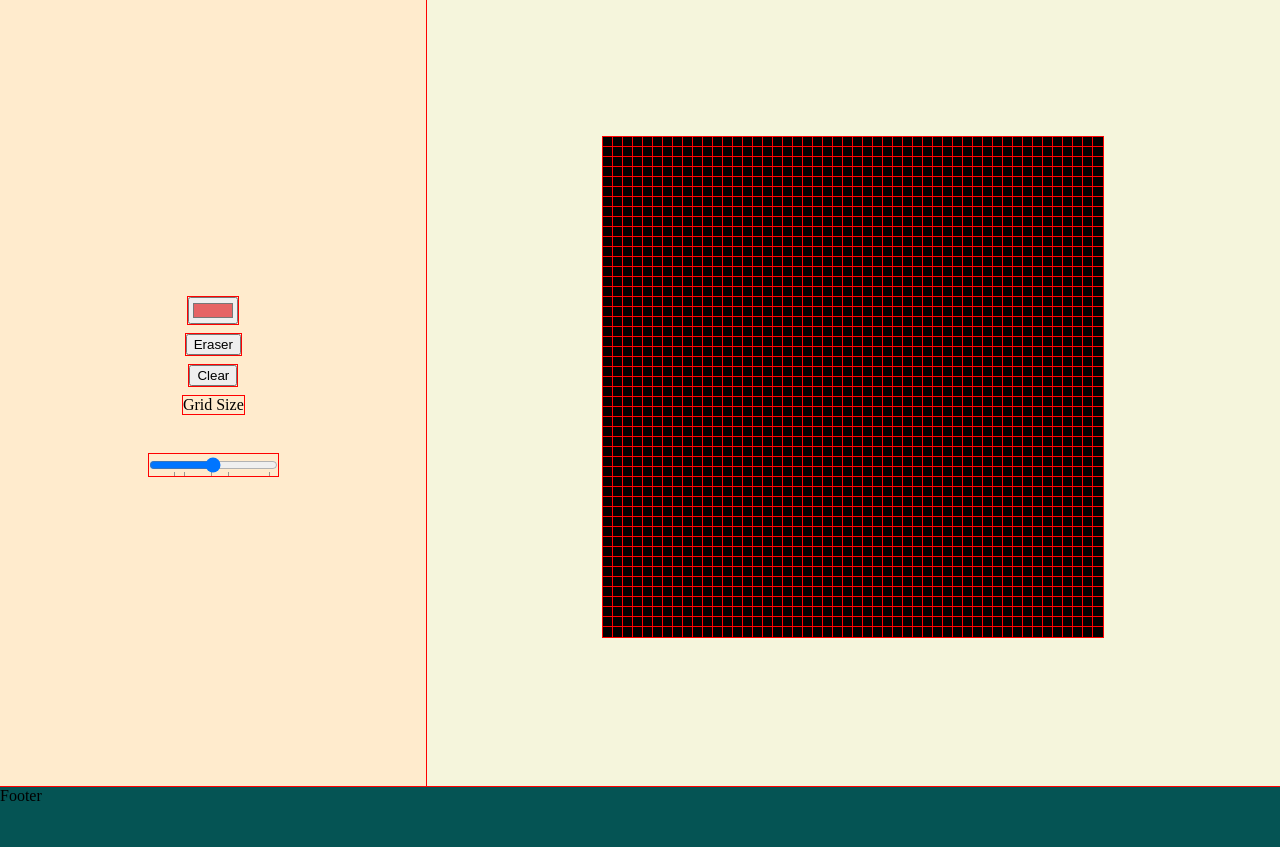
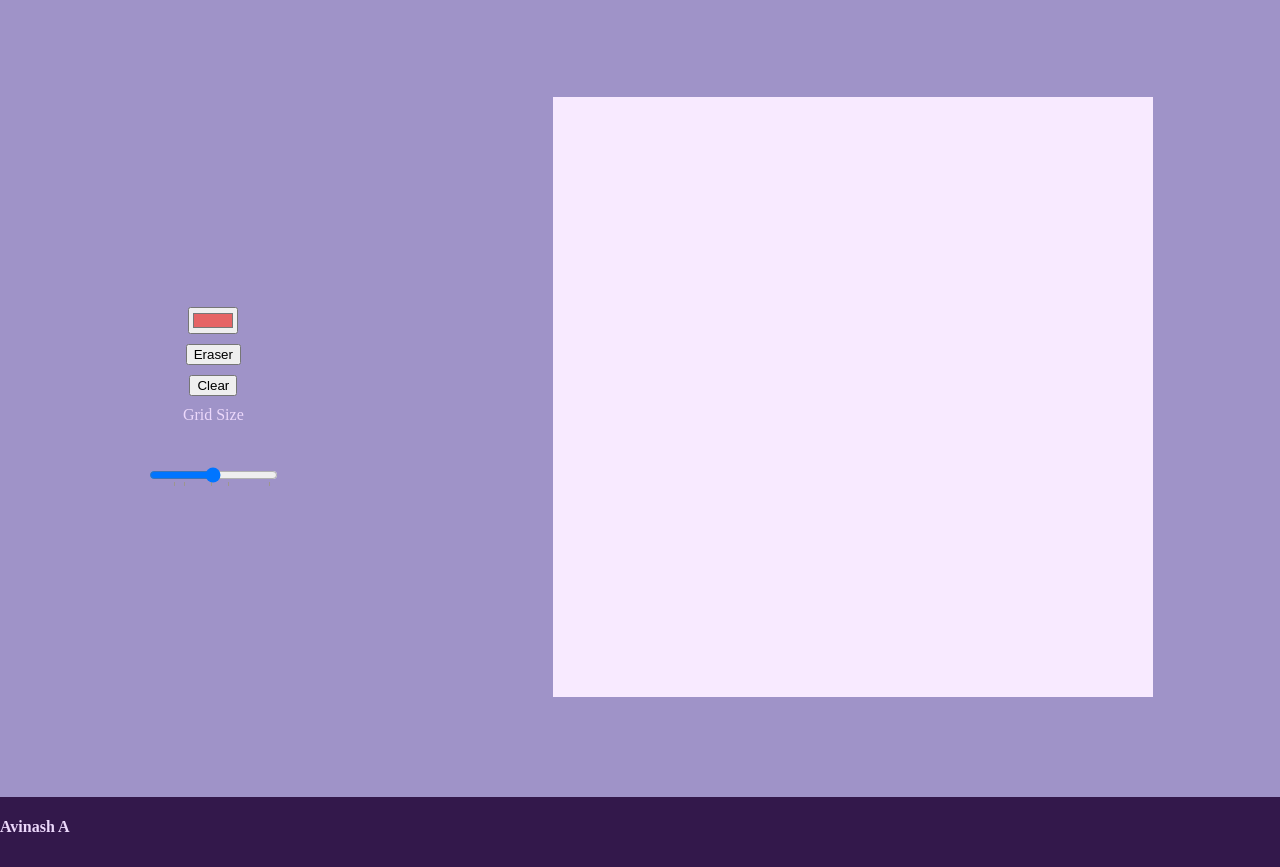
Before and after one commit to deep0ctave/Etch_a_Sketch, a plain HTML site: page index.html in a window 1280 px wide. Shown: the part 73-940 px from the top of the page. Drawn offline with Linux system fonts and the light colour scheme.

Commit message:
Do minor UI changes and prevent drag event on grids

```diff
--- a/index.html
+++ b/index.html
@@ -8,7 +8,7 @@
 </head>
 <body>
     <header>
-        Header
+        <h1>Etch a Sketch</h1>
     </header>
 
     <div class="main">
@@ -35,7 +35,7 @@
     </div>
 
     <footer>
-        Footer
+        <h4>Avinash A</h4>
     </footer>
 
     <script src="script.js"></script>
--- a/script.js
+++ b/script.js
@@ -8,8 +8,8 @@ const container = document.querySelector(".etch_area");
 for(x=0; x<2500;x++) {
     let board = document.createElement('div');
     board.className = "pixel";
-    board.style.height = (500/50)+"px";
-    board.style.width = (500/50)+"px";
+    board.style.height = (600/50)+"px";
+    board.style.width = (600/50)+"px";
 
     window.onmouseup = () => {
         mouse_flag = false;
@@ -30,6 +30,9 @@ for(x=0; x<2500;x++) {
             console.log("over");
         }
       });
+    board.addEventListener("dragstart", (e) => {
+      e.preventDefault();
+    });
 
     container.appendChild(board);
 }
--- a/styles.css
+++ b/styles.css
@@ -1,16 +1,17 @@
 *{
-    outline: 1px solid red;
+
 }
 
 body {
     margin: 0;
     display: flex;
     flex-direction: column;
+    color: rgb(236, 216, 251);
 }
 
 header,footer {
-    background-color: rgb(5, 84, 84);
-    height: 60px;
+    background-color: rgb(51, 24, 75);
+    height: 70px;
 }
 
 .main {
@@ -18,13 +19,13 @@ header,footer {
     flex-direction: row;
     width: 100%;
     height: 100vh;
+    background-color: rgb(159, 147, 200);
 }
 
 .settings {
     flex: 1;
     display: flex;
     flex-direction: column;
-    background-color: blanchedalmond;
     justify-content: center;
     gap: 10px;
     align-items: center;
@@ -34,19 +35,18 @@ header,footer {
 .etch {
     flex: 2;
     display: flex;
-    background-color: beige;
     justify-content: center;
     align-items: center;
     padding: 30px 0px;
 }
 
 .etch_area {
-    height: 500px;
-    width: 500px;
+    height: 600px;
+    width: 600px;
     display: flex;
     flex-wrap: wrap;
 }
 
 .pixel {
-    background-color: black;
+    background-color: rgb(248, 234, 255);
 }
```
